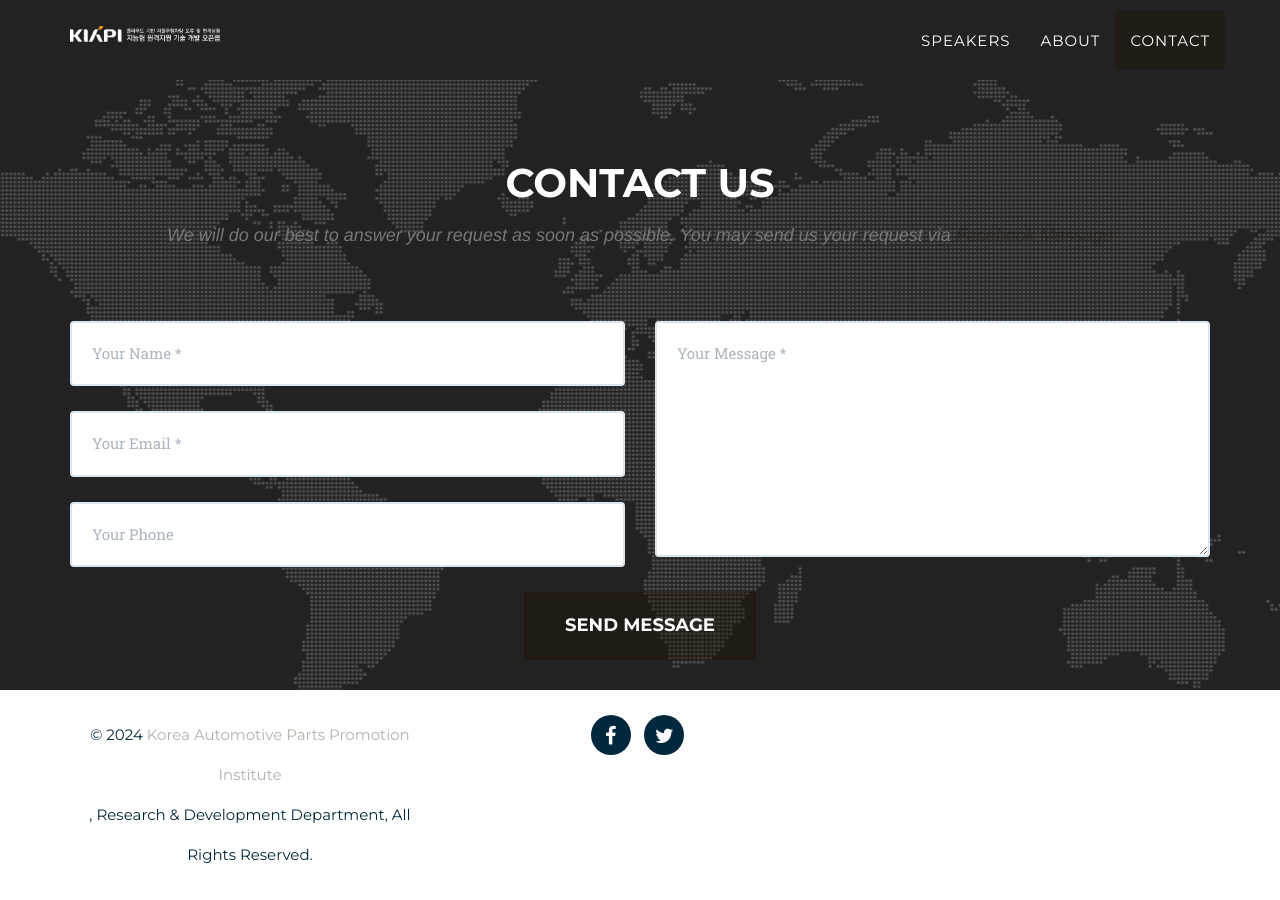
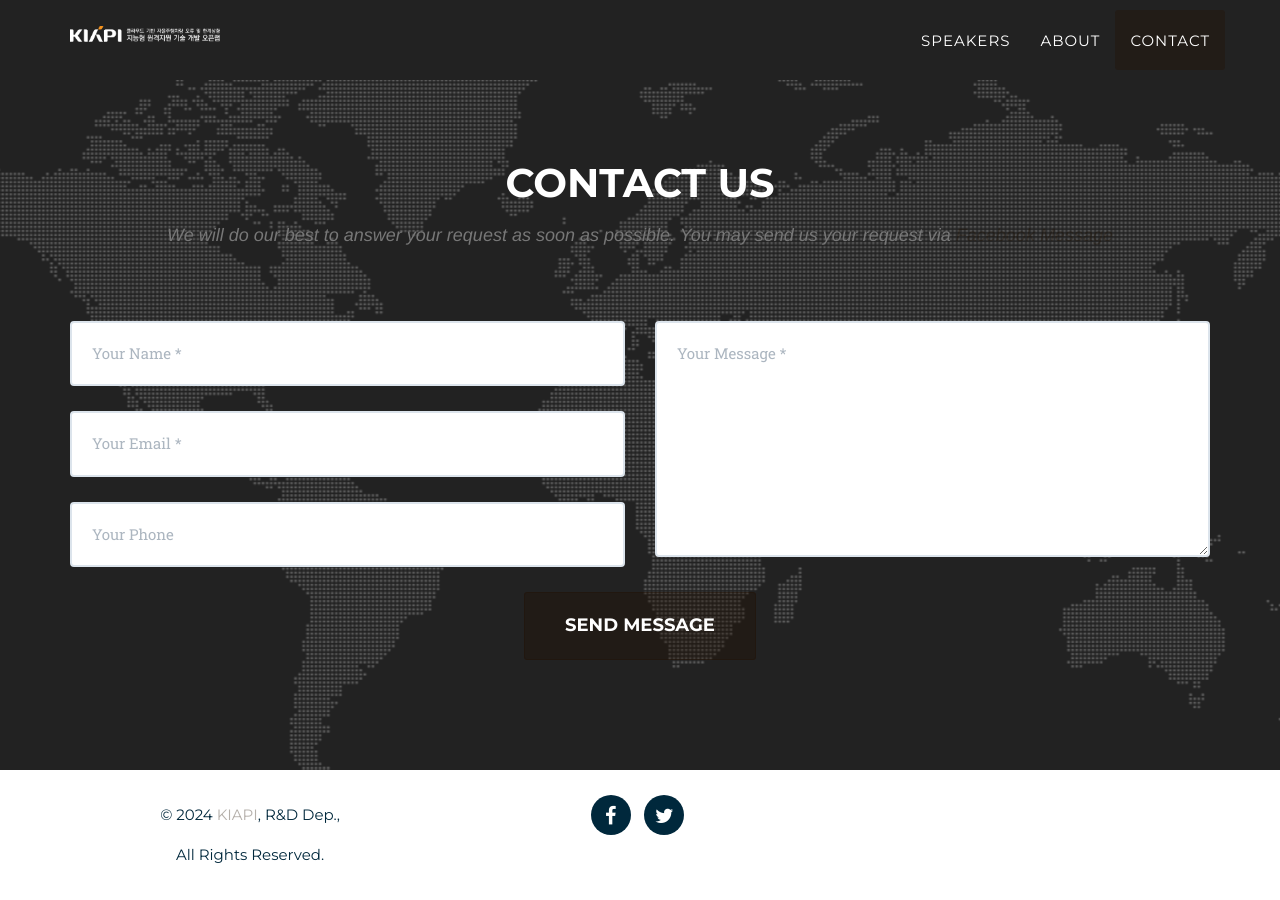
Before and after one commit to knowJang/kiapi-msit-22.github.io, a Jekyll site: the page built from index.html, in a window 1280 px wide and 900 px high, scrolled down 5790 px. Built offline with Jekyll 4.4.1, drawn with Linux system fonts in a browser that asks for light colours; some web fonts are replaced.

Commit message:
Update footer.html

```diff
--- a/_includes/2016_data/footer.html
+++ b/_includes/2016_data/footer.html
@@ -18,7 +18,7 @@ footer {
     <div class="container">
         <div class="row">
             <div class="col-md-4">
-                <span class="copyright">© {{ 'now' | date: "%Y" }} <a href="https://www.kiapi.or.kr">Korea Automotive Parts Promotion Institute</a><br>, Research & Development Department, All Rights Reserved.</span>
+                <span class="copyright">© {{ 'now' | date: "%Y" }} <a href="https://www.kiapi.or.kr">KIAPI</a>, R&D Dep.,<br>All Rights Reserved.</span>
             </div>
             <div class="col-md-4">
                 <ul class="list-inline social-buttons">
```
